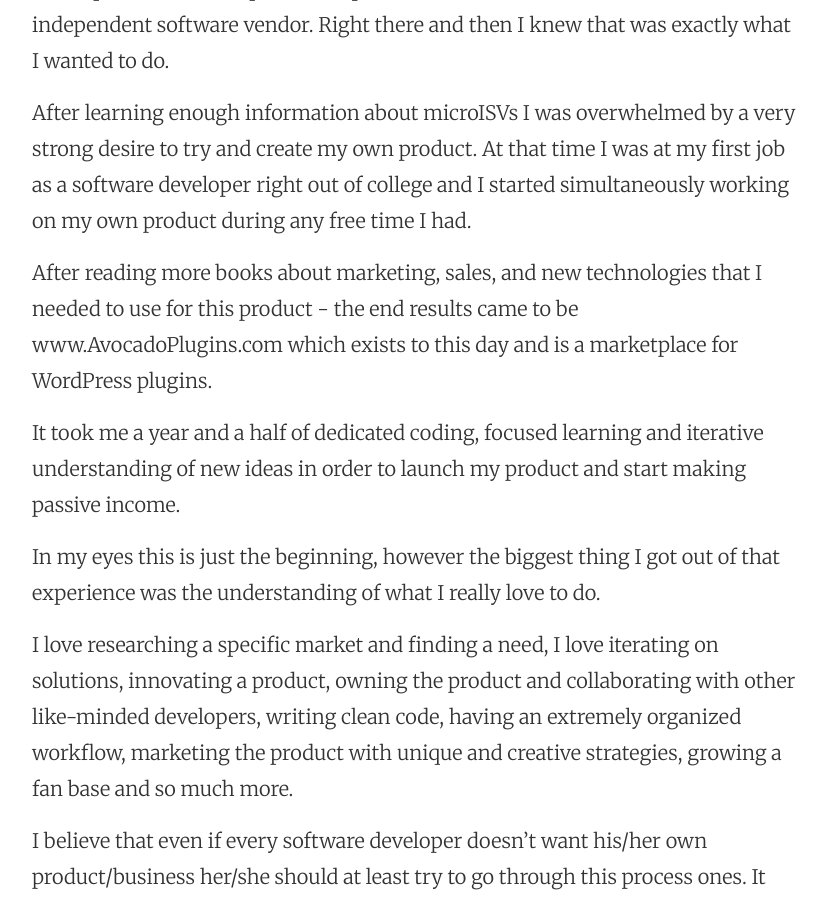
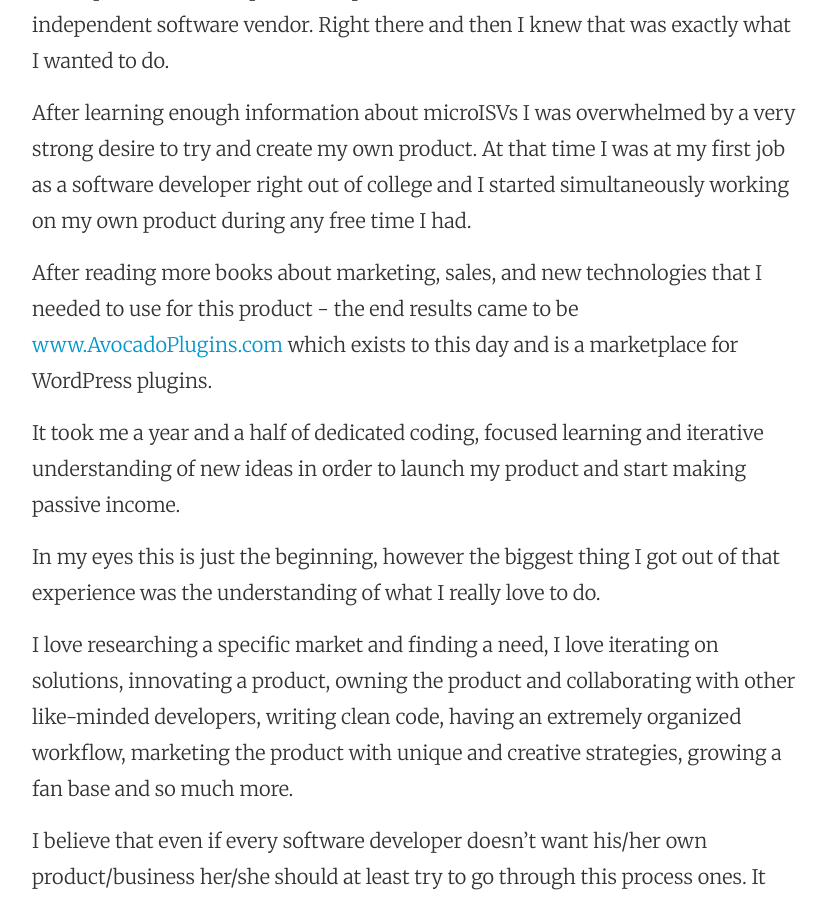
Before and after one commit to JungMinu/AvetisG.github.io, a Jekyll site: the page built from about.md, in a window 1280 px wide and 900 px high, scrolled down 786 px. Shown: the whole window, without its empty margins (224-1050 px from the left). Built offline with Jekyll 4.4.1, drawn with Linux system fonts in a browser that asks for light colours; nearby versions of some CDN libraries; Markdown is read by kramdown in place of the engine named in the settings; part of the change alters nothing that is shown.

```diff
--- a/about.md
+++ b/about.md
@@ -16,7 +16,7 @@ While researching about this new field that was a combination of software develo
 
 After learning enough information about microISVs I was overwhelmed by a very strong desire to try and create my own product. At that time I was at my first job as a software developer right out of college and I started simultaneously working on my own product during any free time I had.
 
-After reading more books about marketing, sales, and new technologies that I needed to use for this product - the end results came to be www.AvocadoPlugins.com which exists to this day and is a marketplace for WordPress plugins.
+After reading more books about marketing, sales, and new technologies that I needed to use for this product - the end results came to be [www.AvocadoPlugins.com](www.AvocadoPlugins.com) which exists to this day and is a marketplace for WordPress plugins.
 
 It took me a year and a half of dedicated coding, focused learning and iterative understanding of new ideas in order to launch my product and start making passive income.
 
```
